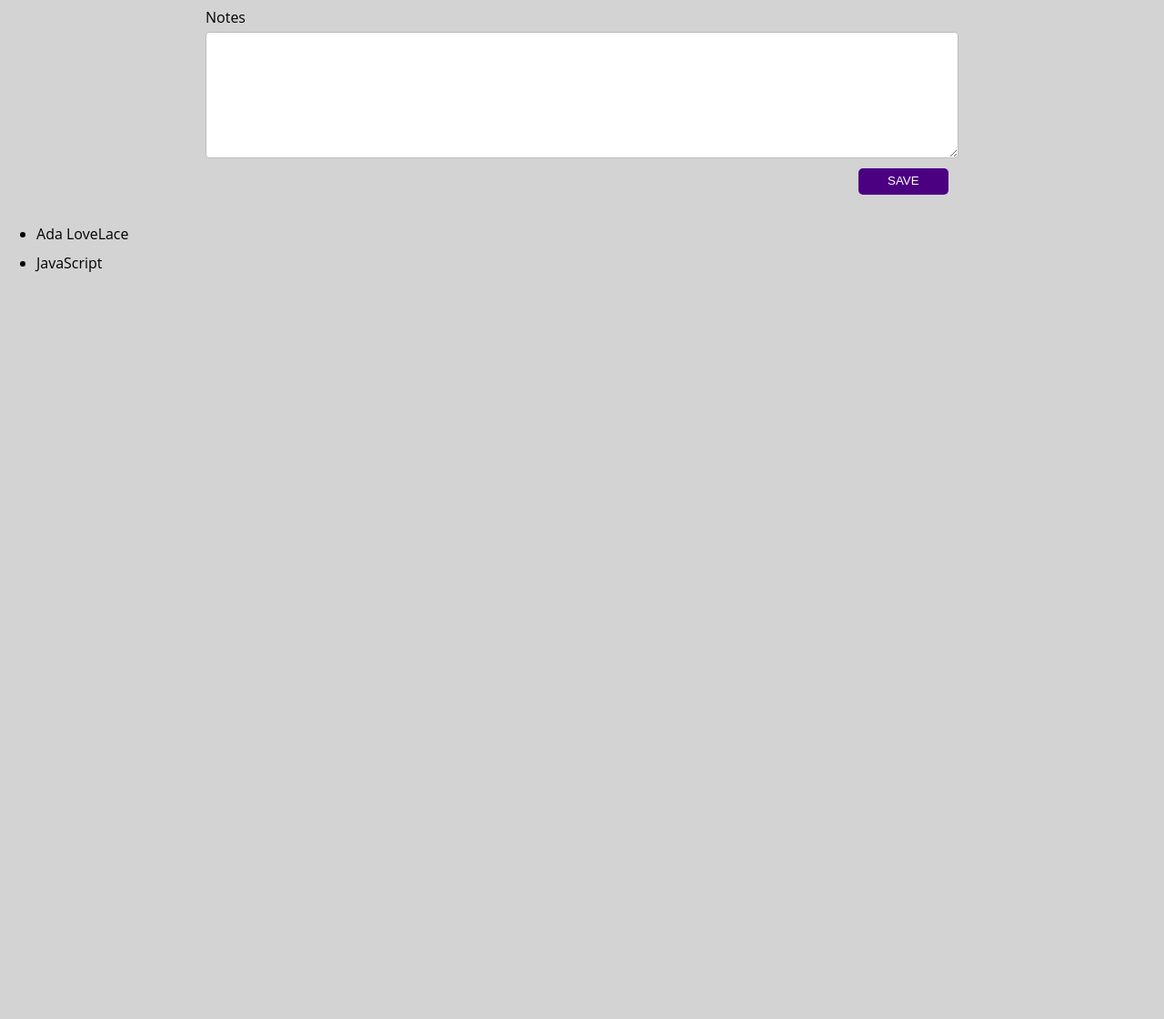
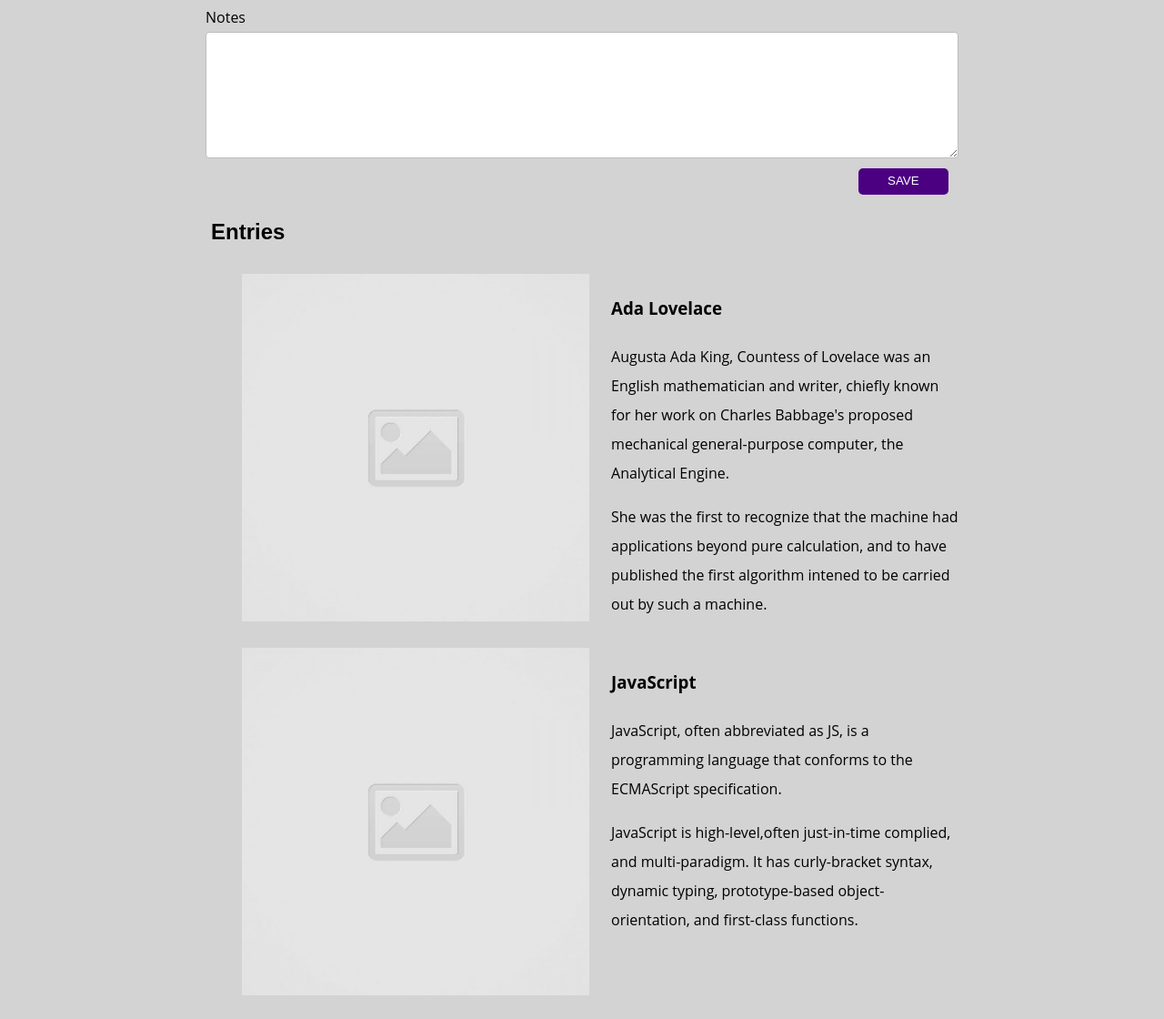
Before and after one commit to AngelaJiaNan/code-journal, a website: page index.html in a window 1280 px wide. Shown: the part 543-1663 px from the top of the page at 91% size. Before the commit the page ends 864 px from the top, so only its background shows below. Drawn offline with Linux system fonts and the light colour scheme.

Commit message:
finished task3 for view their entries.

```diff
--- a/css/styles.css
+++ b/css/styles.css
@@ -77,3 +77,11 @@
   display: flex;
   justify-content: flex-end;
 }
+
+#newPicture {
+  width: 100%;
+}
+
+#newPicture2 {
+  width: 100%;
+}
--- a/index.html
+++ b/index.html
@@ -54,12 +54,49 @@
      </form>
         </div>
       </div>
-      <div data-view="entries">
-        <ul>
-          <li>Ada LoveLace</li>
-          <li>JavaScript</li>
-        </ul>
+      <div class="container">
+        <div data-view="entries">
+          <div class="row">
+            <div class="column-full">
+              <h2 class="header">Entries </h2>
+            </div>
+          </div>
+          <ul>
+              <li class="row">
+                <div class="column-half">
+                  <img id="newPicture" src="images/placeholder-image-square.jpg" alt="picture">
+                </div>
+                <div class="column-half">
+                    <h3 class="text">Ada Lovelace</h3>
+                    <p>Augusta Ada King, Countess of Lovelace was an English mathematician and
+                      writer, chiefly known for her work on Charles Babbage's proposed mechanical
+                      general-purpose computer, the Analytical Engine.
+                    </p>
+                    <p>She was the first to recognize that the machine had applications
+                    beyond pure calculation, and to have published the first algorithm
+                    intened to be carried out by such a machine.</p>
+                </div>
+            </li>
+          </ul>
+          <ul>
+              <li class="row">
+                <div class="column-half">
+                  <img id="newPicture2" src="images/placeholder-image-square.jpg" alt="picture">
+                </div>
+                <div class="column-half">
+                  <h3 class="text">JavaScript</h3>
+                  <p>JavaScript, often abbreviated as JS, is a programming language that
+                  conforms to the ECMAScript specification.</p>
+                  <p>JavaScript is high-level,often just-in-time complied, and
+                  multi-paradigm. It has curly-bracket syntax, dynamic typing,
+                  prototype-based object-orientation, and first-class functions.</p>
+                </div>
+            </li>
+          </ul>
+        </div>
       </div>
+
+
     </main>
   <script src="js/data.js"></script>
   <script src="js/main.js"></script>
```
